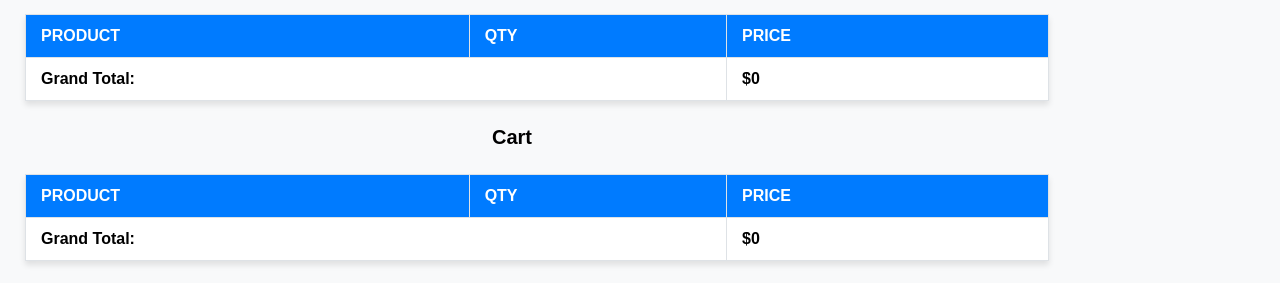
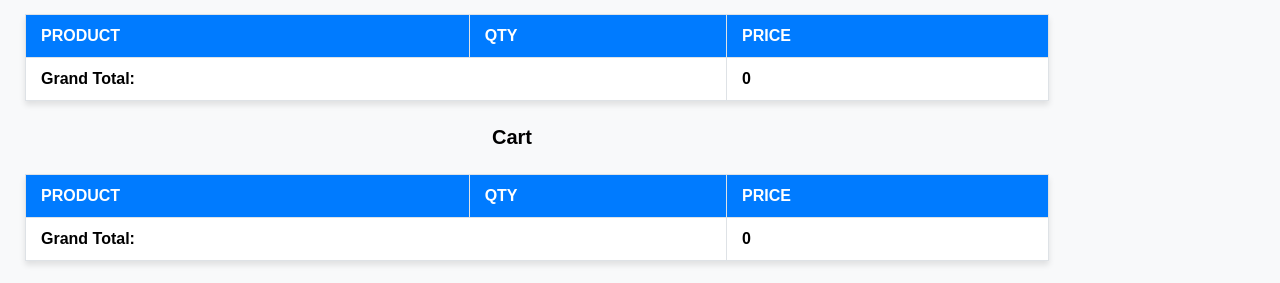
Before and after one commit to Dinuki85/IT3133_ICAE1, a React (Create React App) app in the folder flowershop/: page / in a window 1280 px wide. Shown: the part 1404-1687 px from the top of the page. Built offline with nearby package versions, Linux system fonts and the light colour scheme.

Commit message:
Cart updated

```diff
--- a/flowershop/src/components/Cart.js
+++ b/flowershop/src/components/Cart.js
@@ -1,4 +1,5 @@
-import '../assets/css/layout.css';
+import React from 'react';
+import '../assets/CSS/layout.css';
 
 export default function Cart({ cartItems = [] }) {
   const calculateTotal = () => {
@@ -21,12 +22,12 @@ export default function Cart({ cartItems = [] }) {
             <tr key={item.id}>
               <td>{item.name}</td>
               <td>{item.qty}</td>
-              <td>${item.price * item.qty}</td>
+              <td>{item.price * item.qty}</td>
             </tr>
           ))}
           <tr>
             <td colSpan="2"><strong>Grand Total:</strong></td>
-            <td><strong>${calculateTotal()}</strong></td>
+            <td><strong>{calculateTotal()}</strong></td>
           </tr>
         </tbody>
       </table>
```
